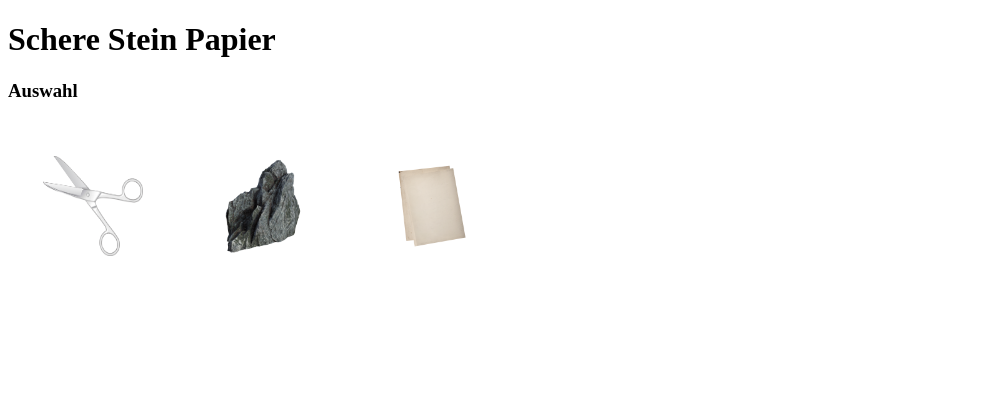
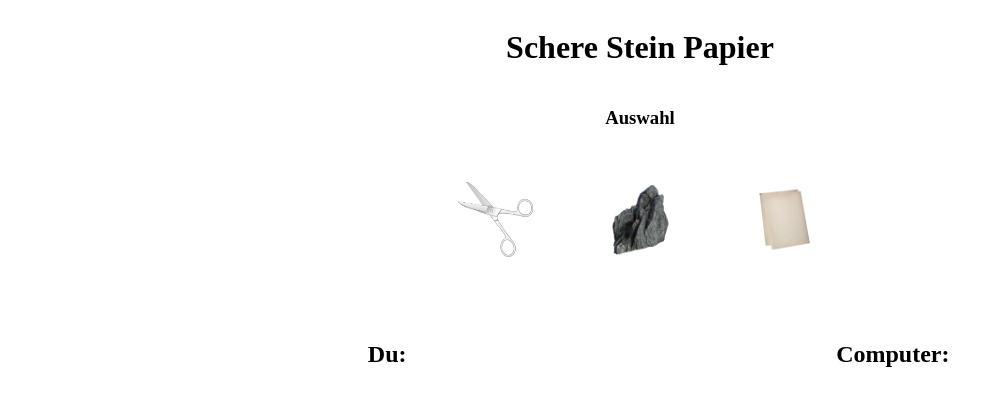
Before and after one commit to Mandy-Blaschke/scissors-stone-paper-v2, an Angular app: page / in a window 1280 px wide. Shown: the top 406 px of the page, without its empty margins (0-1003 px from the left). Built offline with nearby package versions, Linux system fonts and the light colour scheme.

Commit message:
added: styles

```diff
--- a/src/app/app.component.html
+++ b/src/app/app.component.html
@@ -11,40 +11,54 @@
     </div>
   </div>
 
+  <div class="game">
+
+    <div class="player">
+
+      <h2>Du:</h2>
+
       <div class="toggle" *ngIf="!gameFinished">
-
-    <div class="player" *ngFor="let option of optionsPlayer">
+        <ng-container class="player" *ngFor="let option of optionsPlayer">
           <img *ngIf="option.visible"
                src="{{option.img}}" alt="{{option.name}}">
+        </ng-container>
       </div>
 
-
-    <div class="computer" *ngFor="let opt of optionsCmp">
-      <img *ngIf="opt.visible"
-           src="{{opt.img}}" alt="{{opt.name}}">
+      <div class="choices" *ngIf="gameFinished">
+        <div class="choice">
+          <img src="{{playersChoice.img}}" alt="{{playersChoice.name}}">
+        </div>
       </div>
 
     </div>
 
-  <div class="choices" *ngIf="gameFinished">
+    <div class="computer">
 
-    <div class="choice">
-      <h2>Player-Wahl:</h2>
-      <img src="{{playersChoice.img}}" alt="{{playersChoice.name}}">
+      <h2>Computer:</h2>
+
+      <div class="toggle" *ngIf="!gameFinished">
+        <ng-container class="computer" *ngFor="let opt of optionsCmp">
+          <img *ngIf="opt.visible"
+               src="{{opt.img}}" alt="{{opt.name}}">
+        </ng-container>
       </div>
 
+
+      <div class="choices" *ngIf="gameFinished">
         <div class="choice">
-      <h2>Computer-Wahl:</h2>
           <img src="{{computersChoice.img}}" alt="{{computersChoice.name}}">
         </div>
 
       </div>
 
+    </div>
 
-  <h1 *ngIf="gameFinished">{{winner}}</h1>
+  </div>
 
-  <button (click)="reset()" *ngIf="gameFinished">Neue Runde?</button>
 
+  <h1 *ngIf="showWinner">{{winner}}</h1>
+
+  <button (click)="reset()" *ngIf="showWinner">Neue Runde?</button>
 
 
 </main>
--- a/src/app/app.component.scss
+++ b/src/app/app.component.scss
@@ -1,3 +1,7 @@
+main {
+  display: flex;
+  flex-direction: column;
+  align-items: center;
 
   img {
     width: 100px;
@@ -6,17 +10,67 @@ img {
     padding: 10px;
   }
 
-
-.options, .toggle {
+  .game, .options {
     display: flex;
   }
 
+  .options {
+    img {
+      width: 75px;
+      height: 75px;
+      margin: 25px;
+      padding: 10px;
+    }
+  }
+
+  .game {
+    width: 80%;
+    margin: 25px 0;
+
+    .player, .computer {
+      width: 50%;
+      display: flex;
+      flex-direction: column;
+      align-items: center;
+
+      .toggle {
+        img {
+          animation: toggle linear 300ms;
+        }
+      }
+    }
 
     .choices {
-  display: flex;
-
       .choice {
-    display: flex;
-    flex-direction: column;
+        img {
+          animation: toggle ease-in-out 200ms;
         }
       }
+    }
+  }
+}
+
+@keyframes toggle {
+  0% {
+    opacity: 0;
+    transform: rotate(0deg);
+  }
+  25% {
+    opacity: 0.25;
+    transform: rotate(-25deg);
+  }
+
+  50% {
+    opacity: 0.5;
+    transform: rotate(0deg);
+  }
+
+  75% {
+    opacity: 0.75;
+    transform: rotate(25deg);
+  }
+  100% {
+    opacity: 1;
+    transform: rotate(0deg);
+  }
+}
--- a/src/app/app.component.ts
+++ b/src/app/app.component.ts
@@ -46,12 +46,14 @@ export class AppComponent implements OnInit {
   winner = undefined;
   gameFinished: boolean;
   playerCanClick = true;
+  showWinner = false;
 
 
   ngOnInit(): void {
   }
 
   reset(): void {
+    this.showWinner = false;
     this.playerCanClick = true;
     this.playersChoice = undefined;
     this.computersChoice = undefined;
@@ -62,22 +64,29 @@ export class AppComponent implements OnInit {
   }
 
   startGame(option): void {
-    if (this.playerCanClick){
+
+    if (this.playerCanClick) {
       this.playersChoice = option;
       this.playerCanClick = false;
       this.computersChoice = this.optionsCmp[Math.floor(Math.random() * this.optionsCmp.length)];
+
       this.toggleImages();
+
       setTimeout(() => {
         this.playersChoice.visible = true;
         this.computersChoice.visible = true;
-      }, 1400);
+      }, 2400);
+
       setTimeout(() => {
         this.checkWinner();
         this.gameFinished = true;
-      }, 1600);
+      }, 2800);
+
+      setTimeout(() => {
+        this.showWinner = true;
+      }, 3800);
     }
   }
-
 
 
   checkWinner(): void {
@@ -106,27 +115,27 @@ export class AppComponent implements OnInit {
     setTimeout(() => {
       a1[0].visible = false;
       a2[0].visible = false;
-    }, 400);
+    }, 600);
 
     setTimeout(() => {
       a1[1].visible = true;
       a2[1].visible = true;
-    }, 600);
+    }, 1000);
 
     setTimeout(() => {
       a1[1].visible = false;
       a2[1].visible = false;
-    }, 800);
+    }, 1400);
 
     setTimeout(() => {
       a1[2].visible = true;
       a2[2].visible = true;
-    }, 1000);
+    }, 1800);
 
     setTimeout(() => {
       a1[2].visible = false;
       a2[2].visible = false;
-    }, 1200);
+    }, 2200);
   }
 }
 
```
Lines whose indentation alone changed are shown as unchanged.
